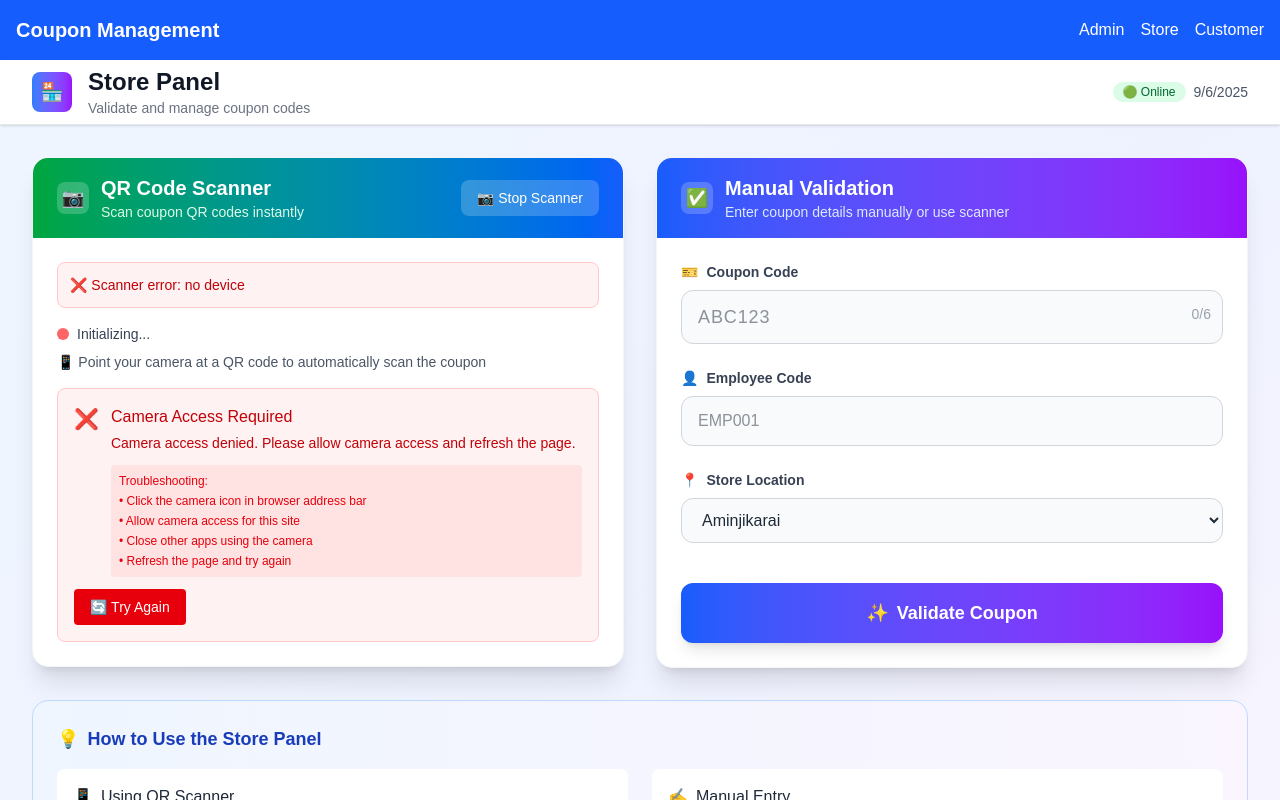
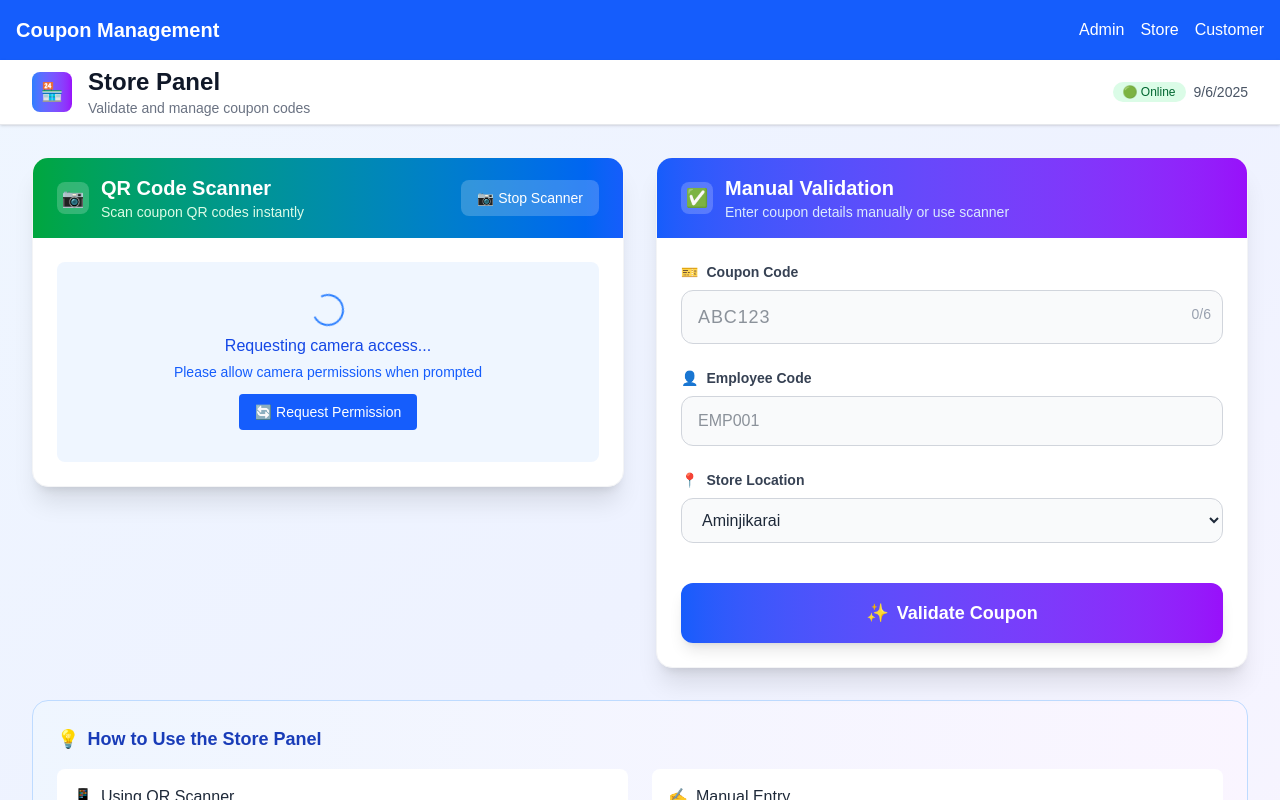
Before and after one commit to kavinrajsi/coupon-management, a Next.js app: page /store in a window 1280 px wide. Both pictures are taken after a click on the button "📱 Start Scanner". Shown: the top 800 px of the page. Built offline with nearby package versions, Linux system fonts and the light colour scheme.

Commit message:
fixed on QR code scanner

```diff
--- a/src/components/QRScanner.js
+++ b/src/components/QRScanner.js
@@ -1,4 +1,4 @@
-// src/components/QRScanner.js
+// src/components/QRScanner.js - Enhanced version with better permission handling
 'use client';
 import { useEffect, useRef, useState } from 'react';
 
@@ -8,11 +8,13 @@ export default function QRScanner({ onScan, onError, isActive = false }) {
   const [hasPermission, setHasPermission] = useState(null);
   const [isScanning, setIsScanning] = useState(false);
   const [error, setError] = useState('');
+  const [permissionState, setPermissionState] = useState('prompt'); // 'granted', 'denied', 'prompt'
   const [devices, setDevices] = useState([]);
   const [selectedDevice, setSelectedDevice] = useState('');
   const [jsQR, setJsQR] = useState(null);
   const scanIntervalRef = useRef(null);
   const [scanCount, setScanCount] = useState(0);
+  const [isCheckingPermissions, setIsCheckingPermissions] = useState(false);
 
   // Load jsQR library
   useEffect(() => {
@@ -29,8 +31,13 @@ export default function QRScanner({ onScan, onError, isActive = false }) {
     loadJsQR();
   }, []);
 
+  // Check camera permissions when component mounts
   useEffect(() => {
-    if (isActive) {
+    checkCameraPermissions();
+  }, []);
+
+  useEffect(() => {
+    if (isActive && permissionState === 'granted') {
       initializeCamera();
     } else {
       stopScanning();
@@ -39,9 +46,79 @@ export default function QRScanner({ onScan, onError, isActive = false }) {
     return () => {
       stopScanning();
     };
-  }, [isActive, selectedDevice]);
+  }, [isActive, selectedDevice, permissionState]);
+
+  const checkCameraPermissions = async () => {
+    try {
+      setIsCheckingPermissions(true);
+
+      // Check if navigator.permissions is available
+      if ('permissions' in navigator) {
+        const permissionStatus = await navigator.permissions.query({ name: 'camera' });
+        setPermissionState(permissionStatus.state);
+
+        console.log('📷 Camera permission status:', permissionStatus.state);
+
+        // Listen for permission changes
+        permissionStatus.onchange = () => {
+          setPermissionState(permissionStatus.state);
+          console.log('📷 Camera permission changed to:', permissionStatus.state);
+        };
+      } else {
+        console.log('📷 Permissions API not available, will check during camera access');
+      }
+    } catch (error) {
+      console.warn('⚠️ Could not check camera permissions:', error);
+    } finally {
+      setIsCheckingPermissions(false);
+    }
+  };
+
+  const requestCameraPermission = async () => {
+    try {
+      setError('');
+      setHasPermission(null);
+
+      console.log('📷 Requesting camera permission...');
+
+      // Simple test to request permission
+      const stream = await navigator.mediaDevices.getUserMedia({
+        video: { facingMode: 'environment' }
+      });
+
+      // Stop the test stream immediately
+      stream.getTracks().forEach(track => track.stop());
+
+      setHasPermission(true);
+      setPermissionState('granted');
+
+      console.log('✅ Camera permission granted');
+
+    } catch (err) {
+      console.error('❌ Camera permission denied:', err);
+      setHasPermission(false);
+      setPermissionState('denied');
+
+      if (err.name === 'NotAllowedError') {
+        setError('Camera access was denied. Please allow camera access in your browser settings.');
+      } else if (err.name === 'NotFoundError') {
+        setError('No camera found. Please check if your device has a camera.');
+      } else if (err.name === 'NotReadableError') {
+        setError('Camera is being used by another application. Please close other camera apps.');
+      } else {
+        setError(`Camera error: ${err.message}`);
+      }
+
+      if (onError) onError(err);
+    }
+  };
 
   const initializeCamera = async () => {
+    if (permissionState === 'denied') {
+      setError('Camera access denied. Please reset permissions and try again.');
+      return;
+    }
+
     try {
       setError('');
       setScanCount(0);
@@ -69,6 +146,7 @@ export default function QRScanner({ onScan, onError, isActive = false }) {
         videoRef.current.srcObject = stream;
         videoRef.current.play();
         setHasPermission(true);
+        setPermissionState('granted');
 
         // Wait for video to be ready before starting scan
         videoRef.current.addEventListener('loadedmetadata', () => {
@@ -82,7 +160,8 @@ export default function QRScanner({ onScan, onError, isActive = false }) {
       setHasPermission(false);
 
       if (err.name === 'NotAllowedError') {
-        setError('Camera access denied. Please allow camera access and refresh the page.');
+        setPermissionState('denied');
+        setError('Camera access denied. Please click "Allow Camera Access" above to grant permission.');
       } else if (err.name === 'NotFoundError') {
         setError('No camera found. Please check your device.');
       } else if (err.name === 'NotReadableError') {
@@ -172,7 +251,6 @@ export default function QRScanner({ onScan, onError, isActive = false }) {
 
   const handleScanResult = (result) => {
     if (result && onScan) {
-      // Extract coupon code from URL
       const couponCode = extractCouponCode(result);
       console.log('🎯 Extracted coupon code:', couponCode, 'from URL:', result);
 
@@ -180,7 +258,7 @@ export default function QRScanner({ onScan, onError, isActive = false }) {
         console.log('✅ Valid coupon code found, calling onScan callback');
         onScan(couponCode, result);
 
-        // Brief pause after successful scan to prevent double-scanning
+        // Brief pause after successful scan
         setIsScanning(false);
         if (scanIntervalRef.current) {
           clearInterval(scanIntervalRef.current);
@@ -194,8 +272,6 @@ export default function QRScanner({ onScan, onError, isActive = false }) {
             scanIntervalRef.current = setInterval(scanFrame, 300);
           }
         }, 2000);
-      } else {
-        console.log('❌ Could not extract valid coupon code from:', result);
       }
     }
   };
@@ -204,14 +280,9 @@ export default function QRScanner({ onScan, onError, isActive = false }) {
     try {
       console.log('🔍 Extracting coupon code from URL:', url);
 
-      // Extract coupon code from URLs like:
-      // - domain.com/view/ABC123
-      // - https://domain.com/view/ABC123
-      // - http://localhost:3000/view/ABC123
       const match = url.match(/\/view\/([A-Z0-9]{6})/i);
       const code = match ? match[1].toUpperCase() : null;
 
-      // Validate format: 3 letters + 3 numbers
       if (code && /^[A-Z]{3}\d{3}$/.test(code)) {
         console.log('✅ Valid coupon code format:', code);
         return code;
@@ -233,6 +304,63 @@ export default function QRScanner({ onScan, onError, isActive = false }) {
 
   if (!isActive) {
     return null;
+  }
+
+  // Show permission request UI
+  if (permissionState === 'denied' || (permissionState === 'prompt' && hasPermission === false)) {
+    return (
+      <div className="bg-red-50 border border-red-200 rounded-lg p-6">
+        <div className="text-center">
+          <div className="text-6xl mb-4">📷</div>
+          <h3 className="text-lg font-semibold text-red-800 mb-2">Camera Access Required</h3>
+          <p className="text-red-700 mb-4">
+            {error || "Please allow camera access to scan QR codes"}
+          </p>
+
+          <button
+            onClick={requestCameraPermission}
+            className="bg-red-600 text-white px-6 py-3 rounded-lg hover:bg-red-700 transition-colors font-medium"
+          >
+            🔓 Allow Camera Access
+          </button>
+
+          <div className="mt-4 text-sm text-red-600 bg-red-100 rounded p-3">
+            <p className="font-medium mb-2">📋 Troubleshooting Steps:</p>
+            <ul className="text-left space-y-1">
+              <li>1. Click "Allow Camera Access" above</li>
+              <li>2. Look for camera permission popup in browser</li>
+              <li>3. Select "Allow" when prompted</li>
+              <li>4. Check browser address bar for camera icon 🎥</li>
+              <li>5. Refresh page if needed</li>
+            </ul>
+          </div>
+        </div>
+      </div>
+    );
+  }
+
+  // Show loading state
+  if (isCheckingPermissions || hasPermission === null) {
+    return (
+      <div className="text-center py-8 bg-blue-50 rounded-lg">
+        <div className="animate-spin rounded-full h-8 w-8 border-2 border-blue-500 border-t-transparent mx-auto mb-2"></div>
+        <p className="text-blue-700 font-medium">
+          {isCheckingPermissions ? 'Checking camera permissions...' : 'Requesting camera access...'}
+        </p>
+        <p className="text-blue-600 text-sm mt-1">
+          {isCheckingPermissions ? 'Please wait...' : 'Please allow camera permissions when prompted'}
+        </p>
+
+        {!isCheckingPermissions && (
+          <button
+            onClick={requestCameraPermission}
+            className="mt-3 bg-blue-600 text-white px-4 py-2 rounded text-sm hover:bg-blue-700 transition-colors"
+          >
+            🔄 Request Permission
+          </button>
+        )}
+      </div>
+    );
   }
 
   return (
@@ -273,36 +401,19 @@ export default function QRScanner({ onScan, onError, isActive = false }) {
         </p>
       </div>
 
-      {/* Camera Permission Status */}
-      {hasPermission === null && (
-        <div className="text-center py-8 bg-blue-50 rounded-lg">
-          <div className="animate-spin rounded-full h-8 w-8 border-2 border-blue-500 border-t-transparent mx-auto mb-2"></div>
-          <p className="text-blue-700 font-medium">Requesting camera access...</p>
-          <p className="text-blue-600 text-sm mt-1">Please allow camera permissions when prompted</p>
-        </div>
-      )}
-
-      {hasPermission === false && (
-        <div className="bg-red-50 border border-red-200 rounded-lg p-4">
-          <div className="flex items-start space-x-3 text-red-700">
-            <span className="text-xl flex-shrink-0">❌</span>
+      {/* Error display */}
+      {error && hasPermission !== false && (
+        <div className="mb-4 bg-yellow-50 border border-yellow-200 rounded-lg p-3">
+          <div className="flex items-start space-x-2 text-yellow-700">
+            <span className="text-lg flex-shrink-0">⚠️</span>
             <div className="flex-1">
-              <p className="font-medium">Camera Access Required</p>
+              <p className="font-medium">Camera Issue</p>
               <p className="text-sm mt-1">{error}</p>
-              <div className="mt-3 text-xs text-red-600 bg-red-100 rounded p-2">
-                <p className="font-medium">Troubleshooting:</p>
-                <ul className="mt-1 space-y-1">
-                  <li>• Click the camera icon in browser address bar</li>
-                  <li>• Allow camera access for this site</li>
-                  <li>• Close other apps using the camera</li>
-                  <li>• Refresh the page and try again</li>
-                </ul>
-              </div>
             </div>
           </div>
           <button
             onClick={initializeCamera}
-            className="mt-3 bg-red-600 text-white px-4 py-2 rounded text-sm hover:bg-red-700 transition-colors"
+            className="mt-2 bg-yellow-600 text-white px-3 py-1 rounded text-sm hover:bg-yellow-700 transition-colors"
           >
             🔄 Try Again
           </button>
```
